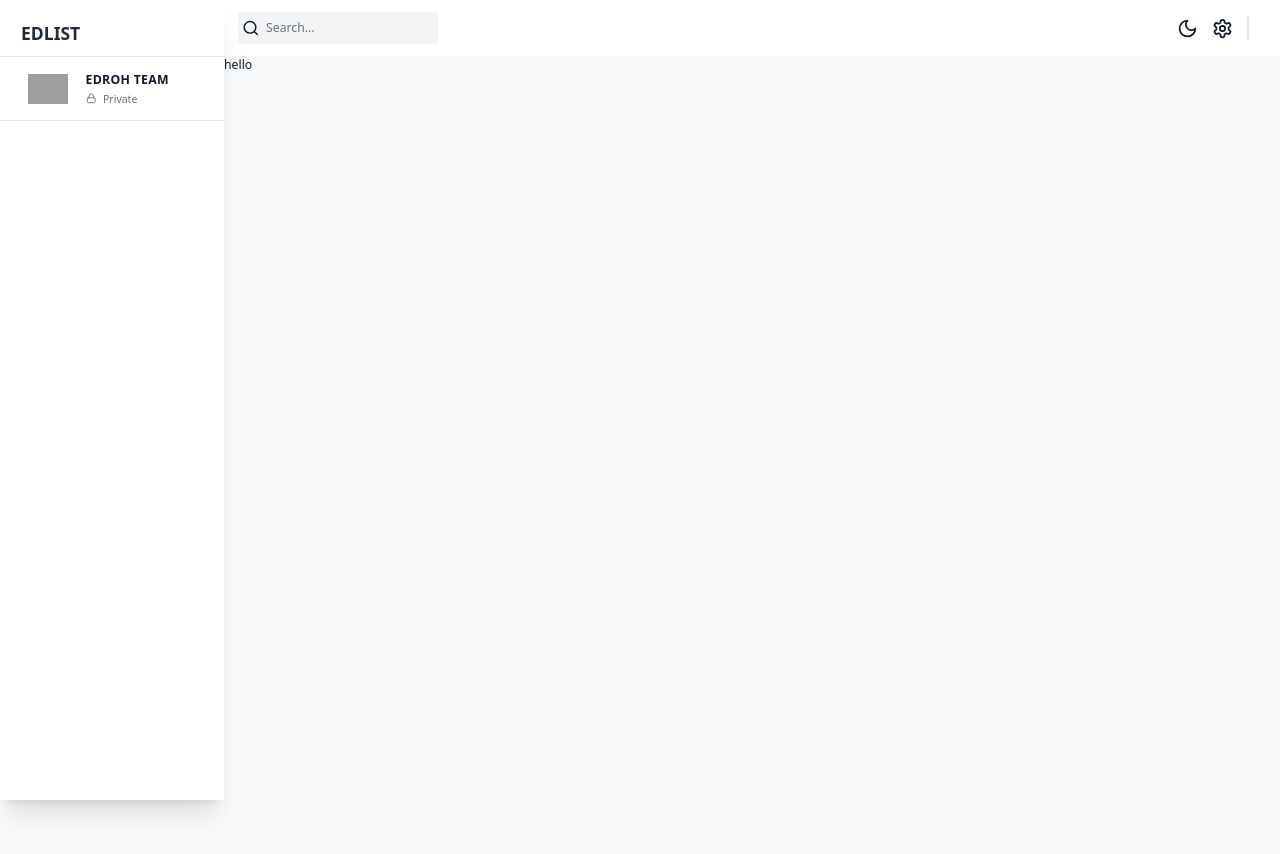
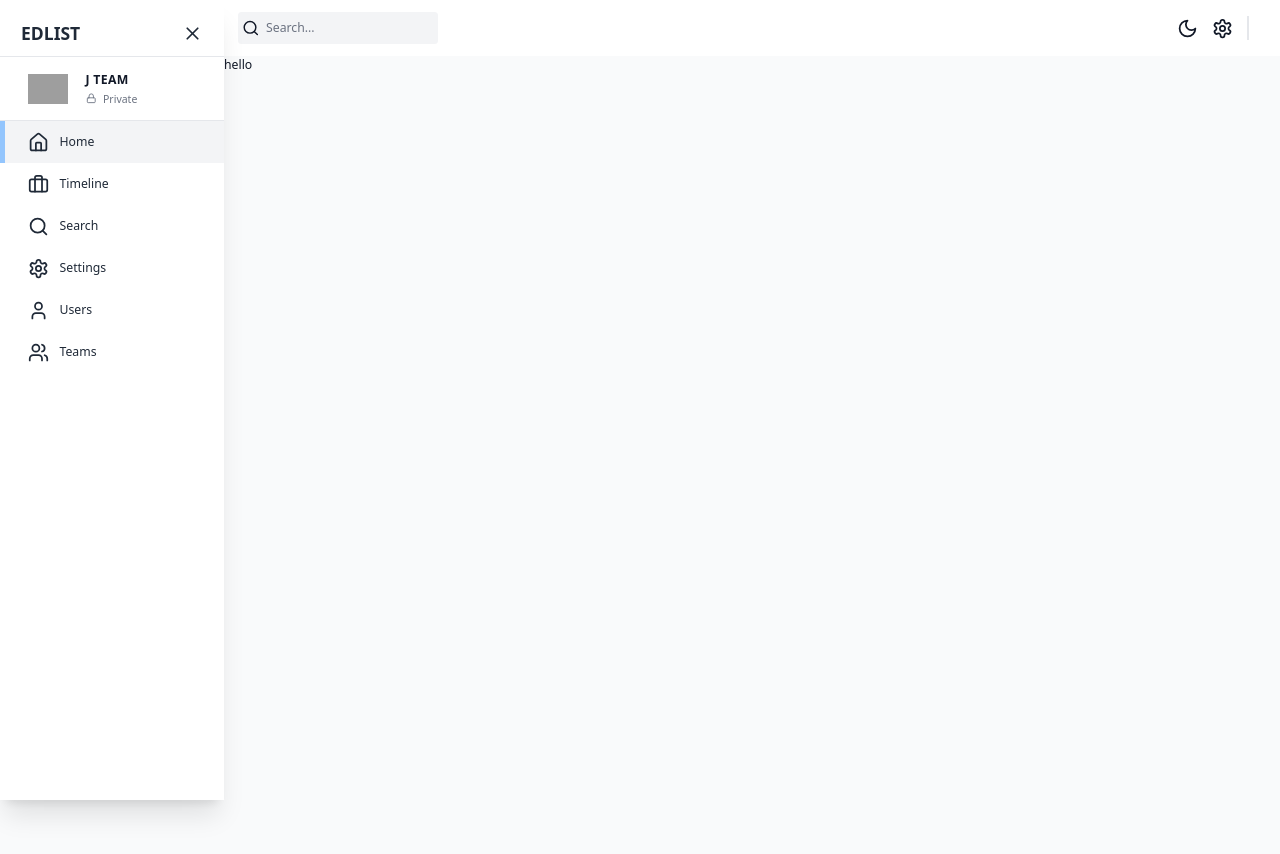
Before and after one commit to jtr-code/project-management, a Next.js app: page / in a window 1280 px wide. Built offline with nearby package versions, Linux system fonts and the light colour scheme; no server answers; grey boxes are pictures that could not be loaded.

Commit message:
add : close button

```diff
--- a/src/app/(components)/Sidebar/index.tsx
+++ b/src/app/(components)/Sidebar/index.tsx
@@ -1,15 +1,43 @@
 "use client";
 
 import React, { useState } from "react";
-import { LockIcon } from "lucide-react";
+import {
+  AlertCircle,
+  AlertOctagon,
+  AlertTriangle,
+  Briefcase,
+  ChevronDown,
+  ChevronUp,
+  Home,
+  Layers3,
+  LockIcon,
+  LucideIcon,
+  Search,
+  Settings,
+  ShieldAlert,
+  User,
+  Users,
+  X,
+} from "lucide-react";
 import Image from "next/image";
+import { usePathname } from "next/navigation";
+import Link from "next/link";
+import { useAppDispatch, useAppSelector } from "@/app/redux";
+import { setIsSidebarCollapsed } from "@/state";
 
 const Sidebar = () => {
   const [showProject, setShowProject] = useState(true);
   const [showPriority, setShowPriority] = useState(true);
 
+  const dispatch = useAppDispatch();
+  const isSidebarCollapsed = useAppSelector(
+    (state) => state.global.isSidebarCollapsed,
+  );
+
   const sidebarClassNames = `fixed flex flex-col h-[100%] justify-between shadow-xl
-  transition-all duration-300 h-full z-40 dark:bg-black overflow-y-auto bg-white w-64`;
+  transition-all duration-300 h-full z-40 dark:bg-black overflow-y-auto bg-white
+  ${isSidebarCollapsed ? "w-0 hidden" : "w-64"}
+`;
 
   return (
     <div className={sidebarClassNames}>
@@ -19,6 +47,18 @@
           <div className="text-xl font-bold text-gray-800 dark:text-white">
             EDLIST
           </div>
+
+          {/* CLOSE BUTTON */}
+          {isSidebarCollapsed ? null : (
+            <button
+              className="py-3"
+              onClick={() => {
+                dispatch(setIsSidebarCollapsed(!isSidebarCollapsed));
+              }}
+            >
+              <X className="h-6 w-6 text-gray-800 hover:text-gray-500 dark:text-white" />
+            </button>
+          )}
         </div>
 
         {/* TEAM */}
@@ -26,7 +66,7 @@
           <Image src="/logo.png" alt="Logo" width={40} height={40} />
           <div>
             <h3 className="text-md font-bold tracking-wide dark:text-gray-200">
-              EDROH TEAM
+              J TEAM
             </h3>
             <div className="mt-1 flex items-start gap-2">
               <LockIcon className="mt-[0.1rem] h-3 w-3 text-gray-500 dark:text-gray-400" />
@@ -34,9 +74,55 @@
             </div>
           </div>
         </div>
+
+        {/* NAVBAR LINKS */}
+        <nav className="z-10 w-full">
+          <SidebarLink icon={Home} label="Home" href="/" />
+          <SidebarLink icon={Briefcase} label="Timeline" href="/timeline" />
+          <SidebarLink icon={Search} label="Search" href="/search" />
+          <SidebarLink icon={Settings} label="Settings" href="/settings" />
+          <SidebarLink icon={User} label="Users" href="/users" />
+          <SidebarLink icon={Users} label="Teams" href="/teams" />
+        </nav>
+
+        {/* PROJECTS LINKS */}
+
+        {/* PRIORITIES LINKS */}
       </div>
     </div>
   );
 };
 
 export default Sidebar;
+
+interface SidebarLinkProps {
+  href: string;
+  icon: LucideIcon;
+  label: string;
+}
+
+const SidebarLink = ({ href, icon: Icon, label }: SidebarLinkProps) => {
+  const pathname = usePathname();
+  const isActive =
+    pathname === href || (pathname === "/" && href === "/dashboard");
+
+  return (
+    <Link href={href} className="w-full">
+      <div
+        className={`relative flex cursor-pointer items-center gap-3 transition-colors hover:bg-gray-100 dark:bg-black dark:hover:bg-gray-700 ${
+          isActive ? "bg-gray-100 text-white dark:bg-gray-600" : ""
+        } justify-start px-8 py-3`}
+      >
+        {isActive && (
+          <div className="absolute left-0 top-0 h-[100%] w-[5px] bg-blue-200" />
+        )}
+
+        <Icon className="h-6 w-6 text-gray-800 dark:text-gray-100" />
+
+        <span className={`font-medium text-gray-800 dark:text-gray-100`}>
+          {label}
+        </span>
+      </div>
+    </Link>
+  );
+};
```
